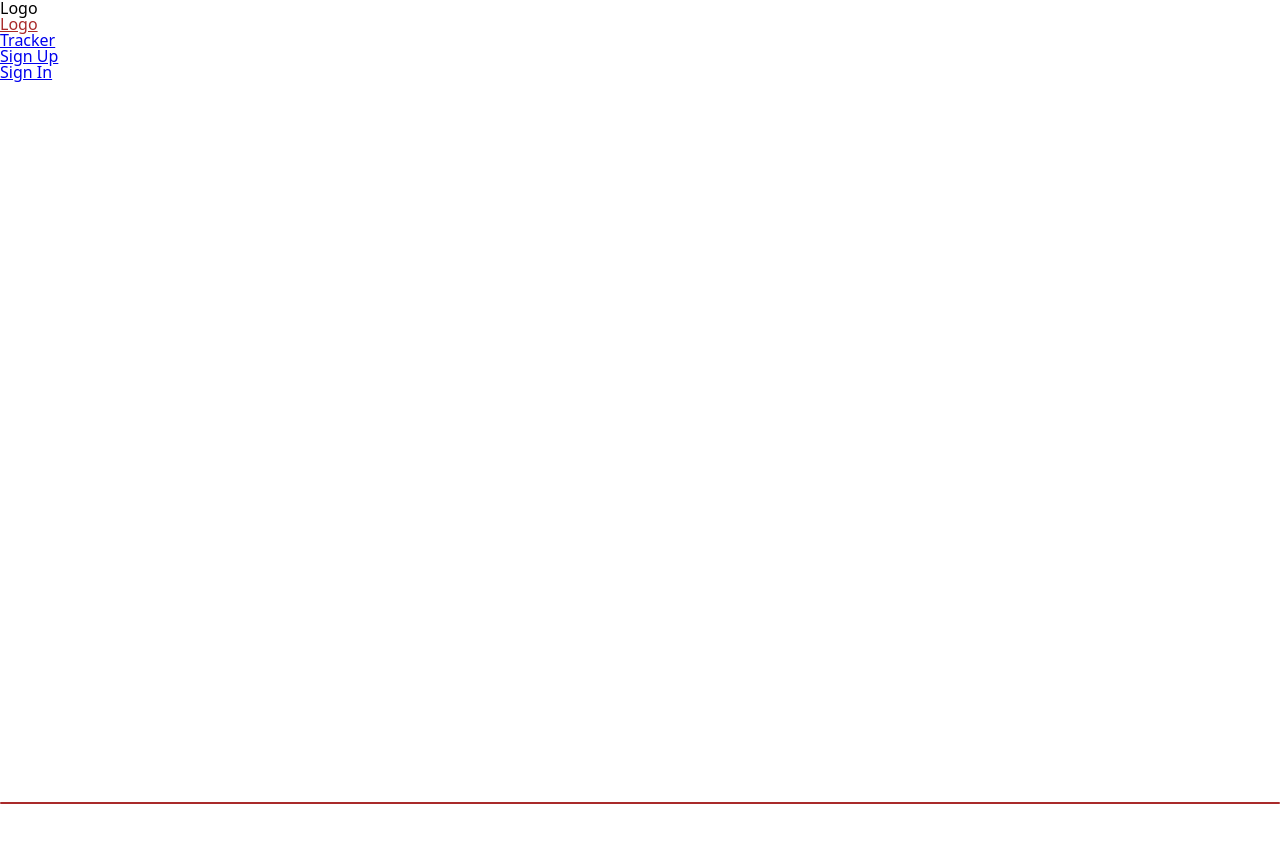
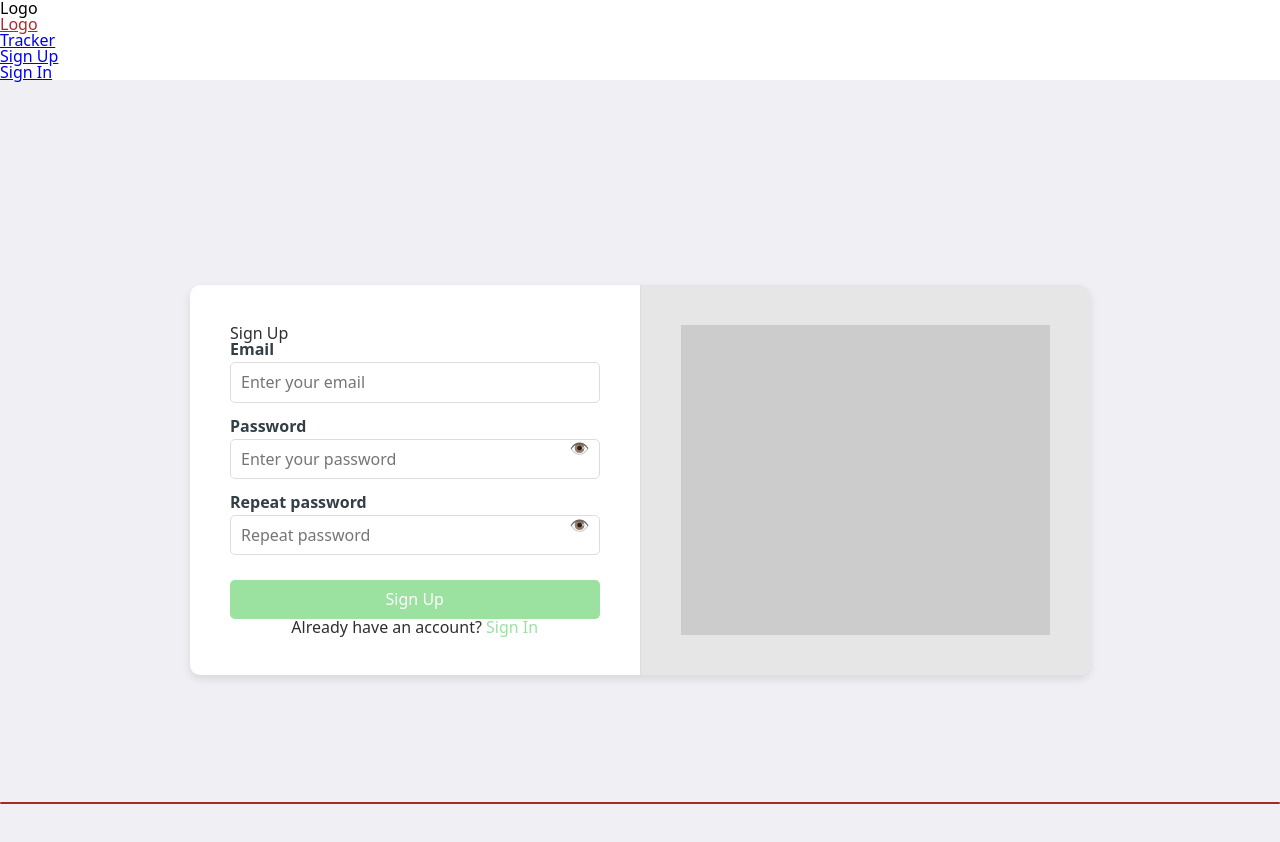
Before and after one commit to IIIMaroIII/HydroWise-frontend, a React (Vite) app: page / in a window 1280 px wide. Shown: the top 842 px of the page. Before the commit the page ends 804 px from the top, so only its background shows below. Built offline with nearby package versions, Linux system fonts and the light colour scheme.

Commit message:
added SignUpForm in the HomePage

```diff
--- a/src/pages/HomePage.jsx
+++ b/src/pages/HomePage.jsx
@@ -1,5 +1,6 @@
 import Navigation from 'src/components/Navigation/Navigation.jsx';
 import Logo from 'src/components/REUSABLE/Logo/Logo.jsx';
+import SignUpForm from 'src/components/Users/SignUpForm/SignUpForm.jsx';
 import UsersNav from 'src/components/Users/UsersNav/UsersNav.jsx';
 
 const HomePage = () => {
@@ -8,6 +9,7 @@ const HomePage = () => {
       <Logo />
       <Navigation />
       <UsersNav />
+      <SignUpForm />
     </>
   );
 };
```
